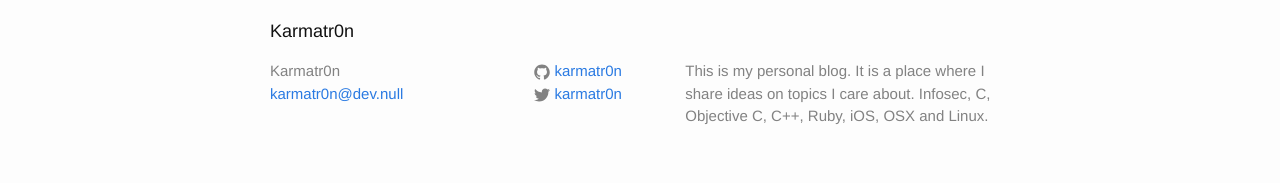
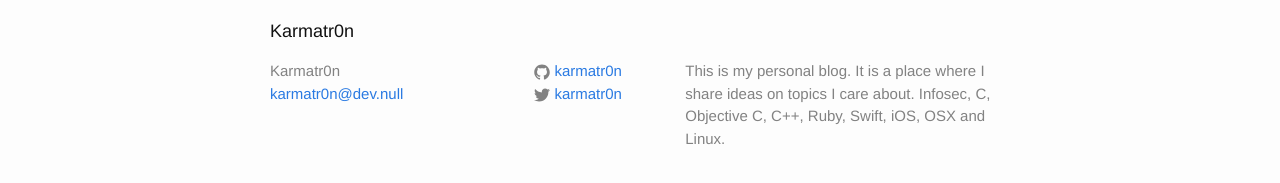
Before and after one commit to karmatr0n/karmatr0n.github.io, a Jekyll site: the page built from index.html, in a window 1280 px wide. Shown: the part 309-492 px from the top of the page. Built offline with Jekyll 4.4.1, drawn with Linux system fonts in a browser that asks for light colours.

Commit message:
Minor change

```diff
--- a/_config.yml
+++ b/_config.yml
@@ -2,7 +2,7 @@
 title: Karmatr0n
 email: karmatr0n@dev.null
 description: > # this means to ignore newlines until "baseurl:"
-  This is my personal blog. It is a place where I share ideas on topics I care about. Infosec, C, Objective C, C++, Ruby, iOS, OSX and Linux.
+  This is my personal blog. It is a place where I share ideas on topics I care about. Infosec, C, Objective C, C++, Ruby, Swift, iOS, OSX and Linux.
 baseurl: "" # the subpath of your site, e.g. /blog/
 url: "http://karmatr0n.github.io" # the base hostname & protocol for your site
 twitter_username: karmatr0n
```
